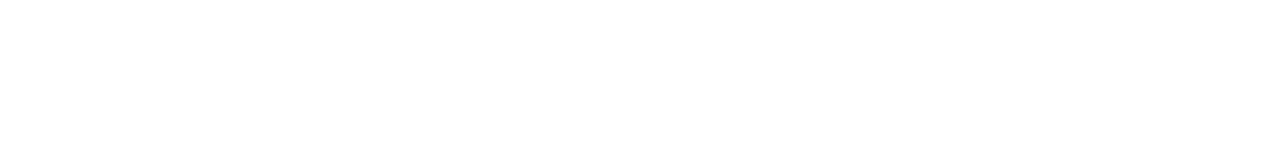
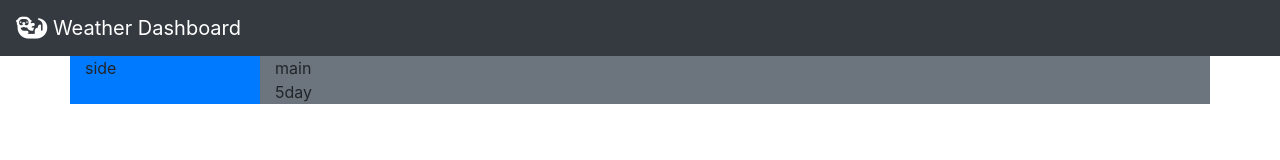
Before and after one commit to jdmarty/weatherDashboard, a plain HTML site: page index.html in a window 1280 px wide. Drawn offline with nearby package versions, Linux system fonts and the light colour scheme.

Commit message:
added basic grid to html

```diff
--- a/index.html
+++ b/index.html
@@ -3,9 +3,46 @@
 <head>
     <meta charset="UTF-8">
     <meta name="viewport" content="width=device-width, initial-scale=1.0">
+    <!-- Bootstrap CSS -->
+    <link rel="stylesheet" href="https://cdn.jsdelivr.net/npm/bootstrap@4.5.3/dist/css/bootstrap.min.css" integrity="sha384-TX8t27EcRE3e/ihU7zmQxVncDAy5uIKz4rEkgIXeMed4M0jlfIDPvg6uqKI2xXr2" crossorigin="anonymous">
+    <!-- Fontawesom -->
+    <script src="https://kit.fontawesome.com/269c17817f.js" crossorigin="anonymous"></script>
     <title>Document</title>
 </head>
 <body>
+    <nav class="navbar navbar-dark bg-dark">
+        <a class="navbar-brand" href="#">
+            <i class="fas fa-lg fa-otter"></i>
+            Weather Dashboard
+        </a>
+    </nav>
+    <div class="container">
+        <div class="row">
+            <div class="col-2 bg-primary">
+                side
+            </div>
+            <div class="col-10 bg-secondary">
+                <div class="row">
+                    <div class="col">
+                        main
+                    </div>
+                </div>
+                <div class="row">
+                    <div class="col">
+                        5day
+                    </div>
+                </div>
+            </div>
+        </div>
+    </div>
 
+
+
+
+    <!-- jQuery -->
+    <script src="https://code.jquery.com/jquery-3.5.1.js" integrity="sha256-QWo7LDvxbWT2tbbQ97B53yJnYU3WhH/C8ycbRAkjPDc=" crossorigin="anonymous"></script>
+    <!-- Popper and Boostrap -->
+    <script src="https://cdn.jsdelivr.net/npm/popper.js@1.16.1/dist/umd/popper.min.js" integrity="sha384-9/reFTGAW83EW2RDu2S0VKaIzap3H66lZH81PoYlFhbGU+6BZp6G7niu735Sk7lN" crossorigin="anonymous"></script>
+    <script src="https://cdn.jsdelivr.net/npm/bootstrap@4.5.3/dist/js/bootstrap.min.js" integrity="sha384-w1Q4orYjBQndcko6MimVbzY0tgp4pWB4lZ7lr30WKz0vr/aWKhXdBNmNb5D92v7s" crossorigin="anonymous"></script>
 </body>
 </html>
```
